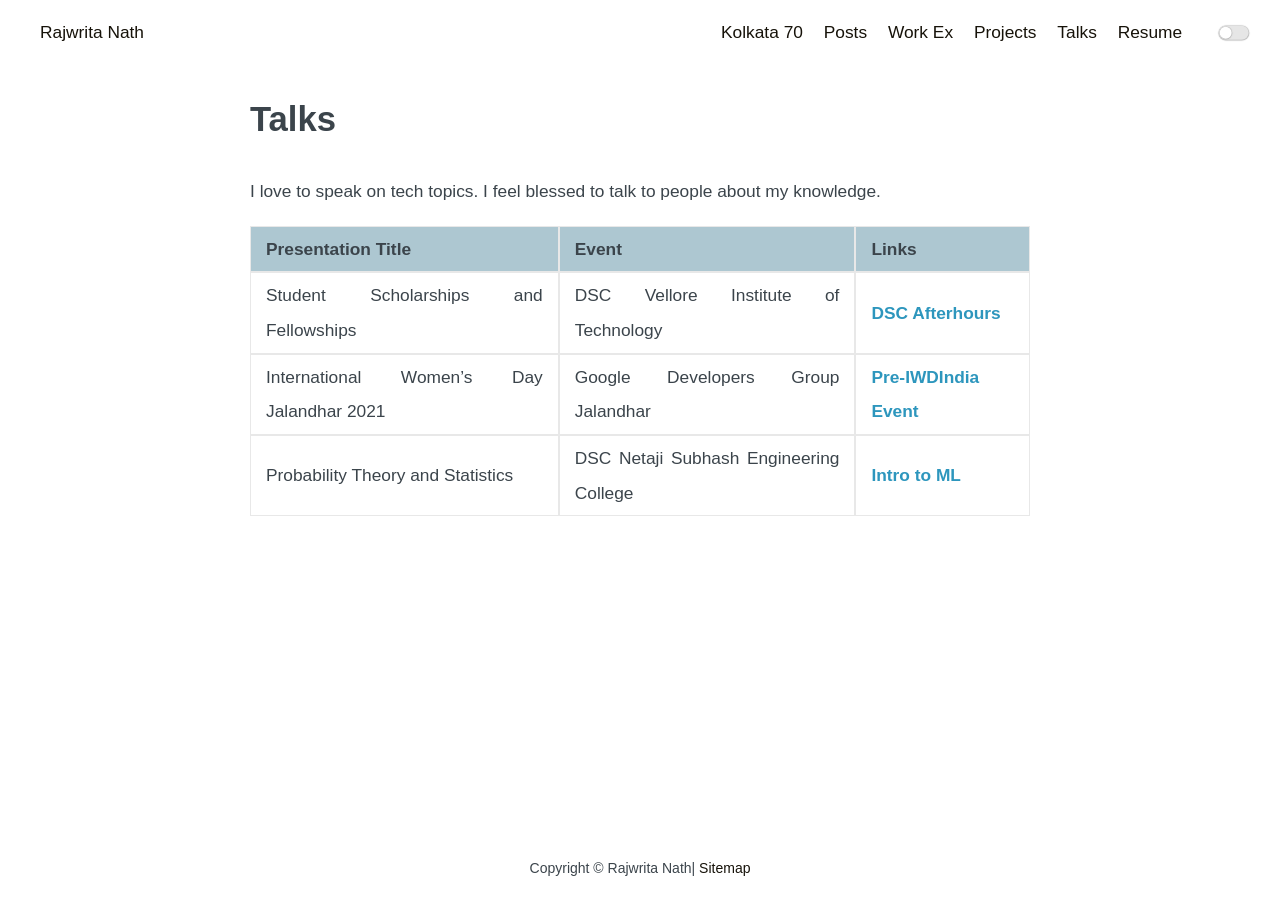
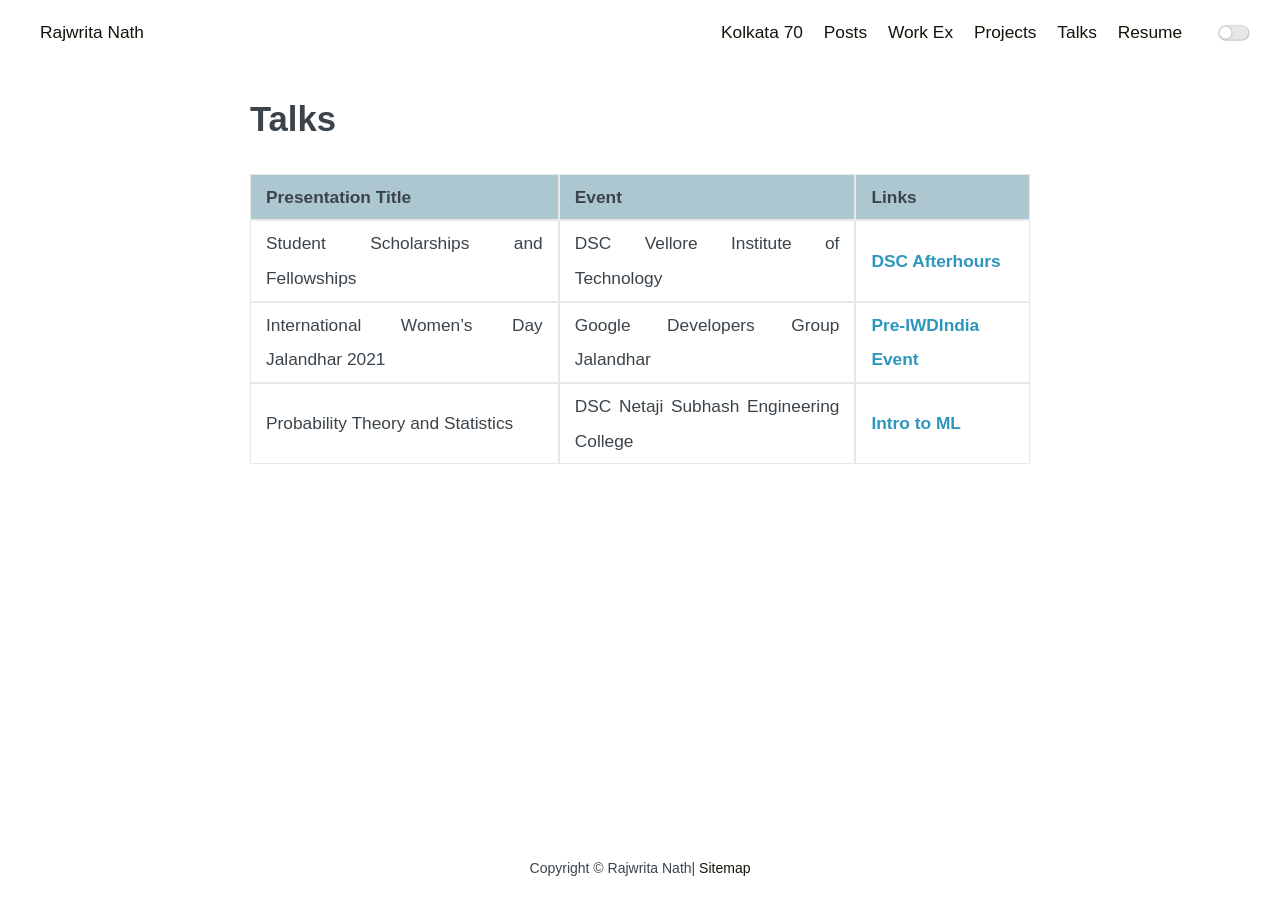
Before and after one commit to Rajwrita/rajwrita.github.io, a Jekyll site: the page built from talks.md, in a window 1280 px wide. Built offline with Jekyll 4.4.1, drawn with Linux system fonts in a browser that asks for light colours.

Commit message:
Update talk.html

```diff
--- a/_layouts/talk.html
+++ b/_layouts/talk.html
@@ -7,7 +7,7 @@ layout: default
         <article class="post-wrap page">
             <h2 class="post-title">Talks</h2>
             <section class="post-content">
-                <p>I love to speak on tech topics. I feel blessed to talk to people about my knowledge.</p>
+
                     {{content}}
             </section>
         </article>
```
